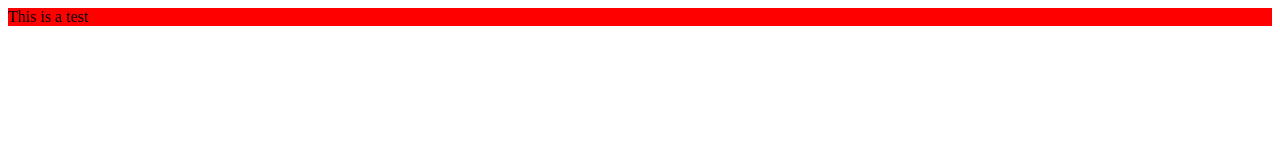
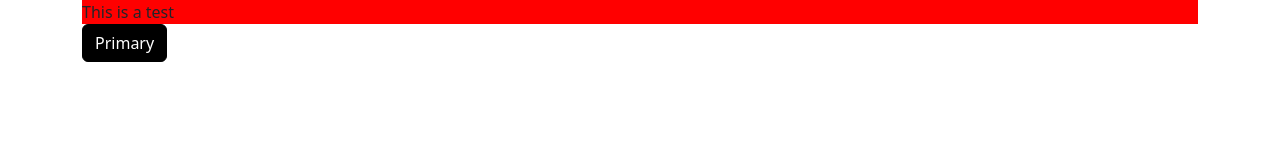
Before and after one commit to bmlancien/vite-portfolio, a website built with Vite: page src/index.html in a window 1280 px wide. Built offline with nearby package versions, Linux system fonts and the light colour scheme.

Commit message:
add bootstrap

```diff
--- a/package.json
+++ b/package.json
@@ -10,5 +10,8 @@
   "devDependencies": {
     "sass": "^1.52.3",
     "vite": "^2.9.9"
+  },
+  "dependencies": {
+    "bootstrap": "^5.2.0-beta1"
   }
 }
--- a/src/index.html
+++ b/src/index.html
@@ -8,6 +8,9 @@
     <link rel="stylesheet" type="text/css" href="static/scss/style.scss" />
   </head>
   <body>
-    <div class="hero">This is a test</div>
+    <div class="container">
+      <div class="hero">This is a test</div>
+      <button type="button" class="btn btn-primary">Primary</button>
+    </div>
   </body>
 </html>
--- /dev/null
+++ b/src/static/scss/_variable_overrides.scss
@@ -0,0 +1 @@
+$primary: #000;
--- a/src/static/scss/style.scss
+++ b/src/static/scss/style.scss
@@ -1,2 +1,6 @@
-@use 'components/hero';
-@use 'layout/lp';
+@import "variable_overrides";
+
+@import "../../../node_modules/bootstrap/scss/bootstrap";
+
+@import 'components/hero';
+@import 'layout/lp';
```
Also changed, not shown: 1 other file.
